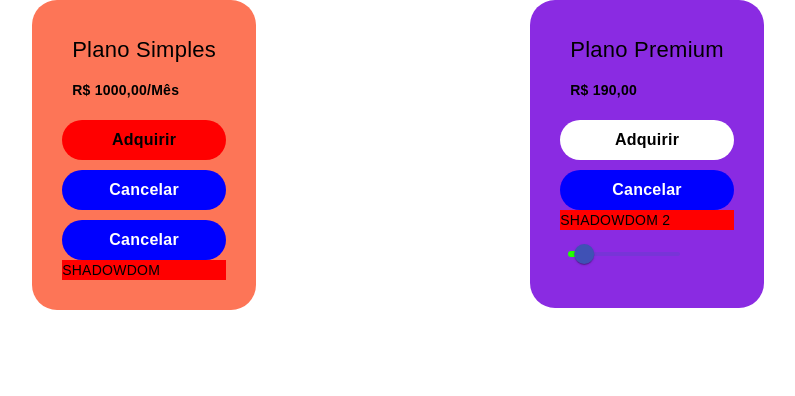
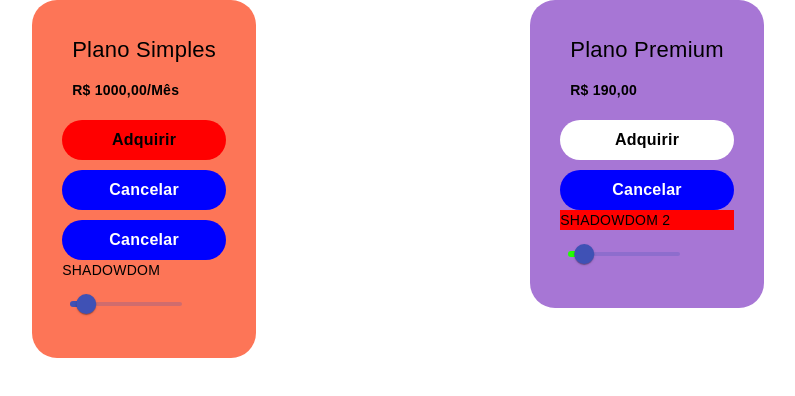
Before and after one commit to Isaac-Sousa-Dev/CURSO_ANGULAR-o-guia-definitivo, an Angular app: page / in a window 1280 px wide. Shown: the top 396 px of the page, without its empty margins (242-1037 px from the left). Built offline with nearby package versions, Linux system fonts and the light colour scheme.

Commit message:
feat: shadow dom angular

```diff
--- a/src/app/card-roxo/card-roxo.component.scss
+++ b/src/app/card-roxo/card-roxo.component.scss
@@ -1,6 +1,6 @@
 .card {
     max-width: 350px;
-    background-color: blueviolet;
+    background-color: rgb(167, 118, 213);
     border-radius: 25px;
     padding: 30px;
     font-family: 'Poppins', sans-serif;
--- a/src/app/card/card.component.html
+++ b/src/app/card/card.component.html
@@ -7,6 +7,7 @@
 
     <div class="emulated">SHADOWDOM</div>
 
-    <!-- <mat-slide-toggle [aria-label]="plano.infos.tipo">
-    </mat-slide-toggle> -->
+    <mat-slider min="1" max="5" step="0.5">
+        <input matSliderThumb value="1.5">
+    </mat-slider>
 </div>
--- a/src/app/card/card.component.scss
+++ b/src/app/card/card.component.scss
@@ -19,9 +19,6 @@
     }
 }
 
-.emulated {
-    background-color: red;
-}
 
 // Atualização do componente pai para o filho se afetar estilização de outros componentes
 // Usando ::ng-deep | :host -> para estilizr somente no componente atual
```
